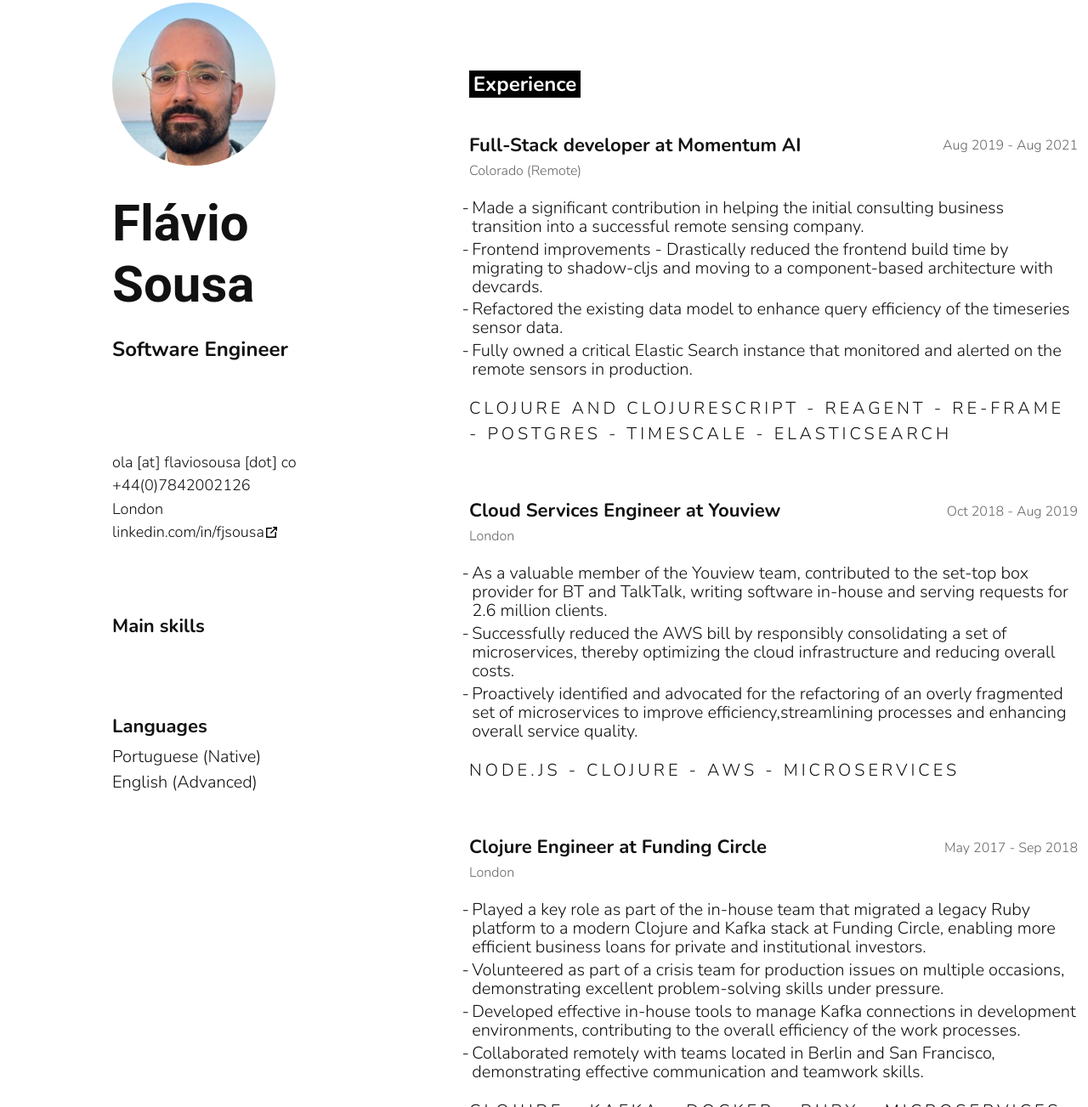
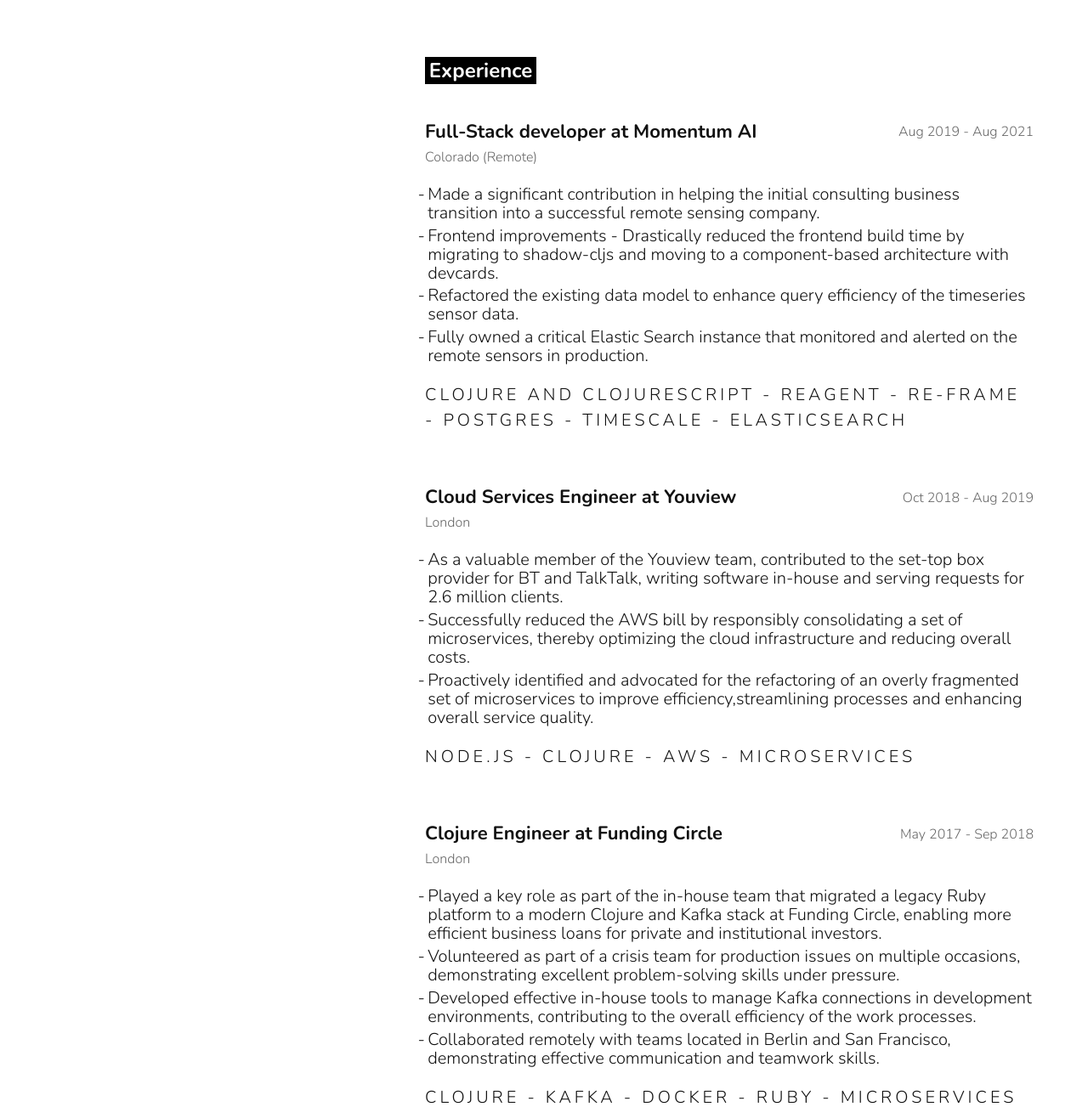
Before and after one commit to fjsousa/babashka-resume, a website: page html/page-two.html in a window 1280 px wide. Shown: the part 129-1432 px from the top of the page at 85% size. Drawn offline with Linux system fonts and the light colour scheme; a web font is replaced by a local one.

Commit message:
clean up template 2

```diff
--- a/html/page-two.html
+++ b/html/page-two.html
@@ -7,38 +7,11 @@
   <link href="https://fonts.googleapis.com/css2?family=Playfair Display:wght@700&amp;display=swap" rel="stylesheet" />
   <link href="https://fonts.googleapis.com/css2?family=Inter:ital,wght@0,400;0,500;0,700;1,400&amp;display=swap" rel="stylesheet" />
 </head>
-<div class="relative bg-white w-full  overflow-hidden flex flex-row p-[8.25rem] box-border items-start justify-start gap-5 text-left text-lg text-gray font-nunito">
+<div class="relative bg-white w-full  overflow-hidden flex flex-row p-[7.25rem] box-border items-start justify-start gap-5 text-left text-lg text-gray font-nunito">
   <div class="self-stretch w-21 flex flex-col items-start justify-start gap-5">
-    <div>
-      <img class="rounded-full w-[12rem] mb-[2rem]" src="/marvila.jpeg" />
-      <b class="self-stretch relative text-name leading-120 font-roboto">Flávio Sousa</b>
-      <p class="font-reboto text-h1">
-        <b>Software Engineer</b>
-      </p>
-    </div>
-    <div class="self-stretch relative leading-152">
-      <p class="m-0">ola [at] flaviosousa [dot] co</p>
-      <p class="m-0">+44(0)7842002126</p>
-      <p class="m-0">London</p>
-      <p class="m-0 flex items-center">linkedin.com/in/fjsousa<a class="decoration-none inline-flex w-[1rem]" href="https://linkedin.com/in/fjsousa" target="_blank">
-          <img class="w-full" src="/link.svg" />
-        </a>
-      </p>
-    </div>
+    <div></div>
     <div class="self-stretch flex-1 flex flex-col items-start justify-start gap-5 text-3xl">
-      <div class="flex flex-row justify-between w-[19rem]">
-        <div class="flex flex-col items-start justify-start gap-025">
-          <b class="relative leading-152 inline-block text-h2">Main skills</b>
-          <div class="relative text-body leading-148 font-medium inline-block"></div>
-        </div>
-      </div>
-      <div class="w-21 flex flex-col items-start justify-start gap-025 text-h2">
-        <b class="relative leading-152 inline-block w-21">Languages</b>
-        <div class="relative text-body leading-148 font-medium inline-block w-21">
-          <p class="m-0">Portuguese (Native)</p>
-          <p class="m-0">English (Advanced)</p>
-        </div>
-      </div>
+      <div class="flex flex-row justify-between w-[19rem]"></div>
     </div>
     <div class="flex flex-col items-start justify-start gap-025">
       <b class="relative leading-152 inline-block text-h2">Research Papers</b>
```
Also changed, not shown: html/index.html (+1 -1 lines), html/page-one.html (+1 -1 lines), html/global.css, 5 other files.
